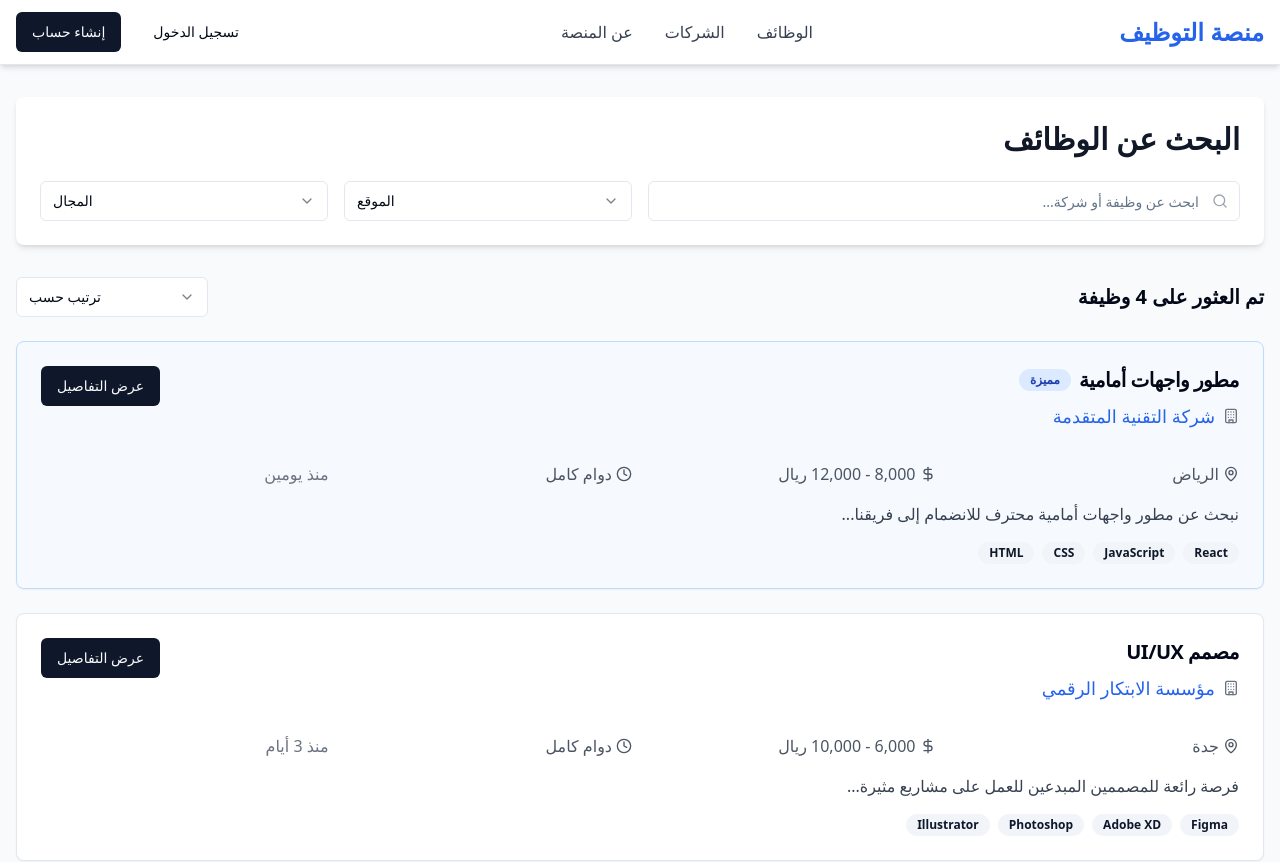
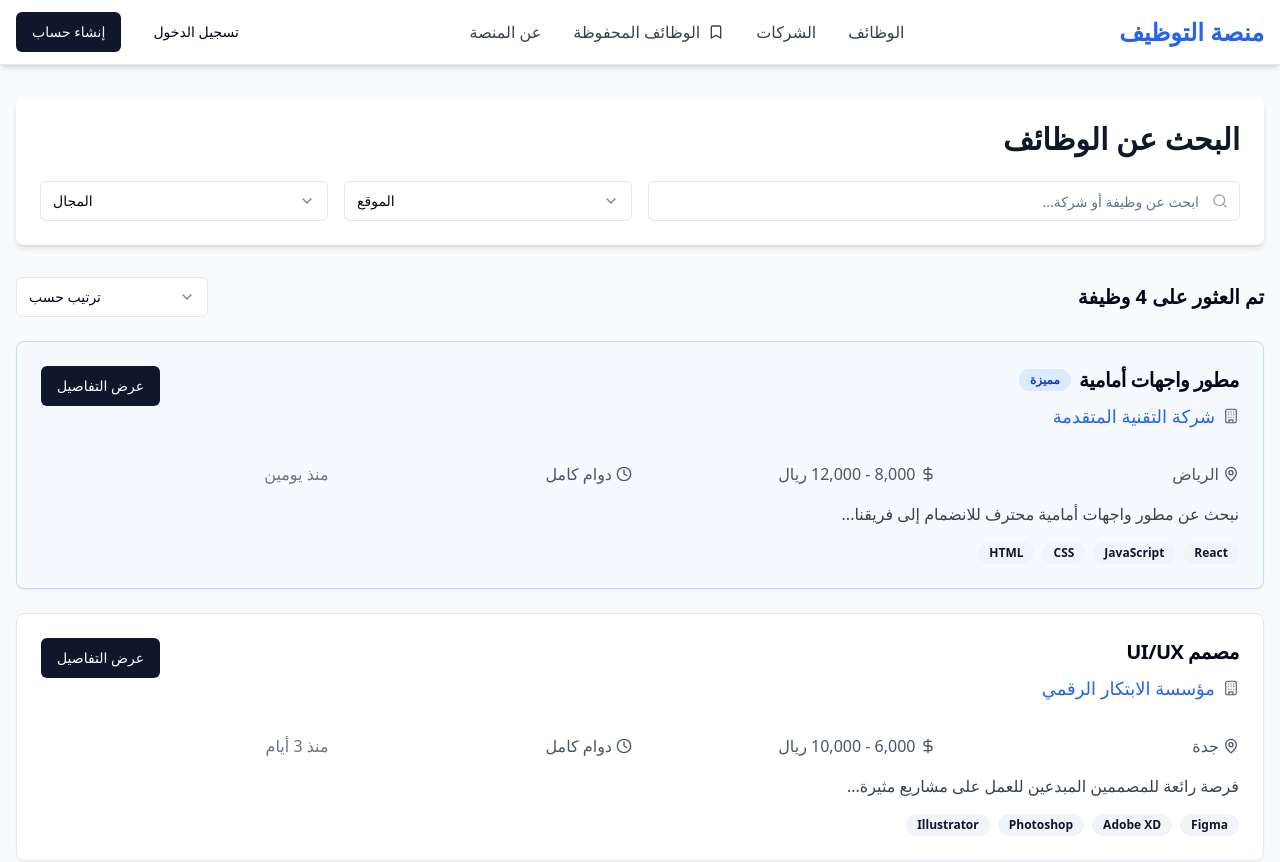
Before and after one commit to AbanoubSamir2811/future-job-seeker-platform, a React (Vite) app: page /jobs in a window 1280 px wide. Shown: the top 862 px of the page. Built offline with nearby package versions, Linux system fonts and the light colour scheme.

Commit message:
Add saved jobs button to header
Adds a "Saved Jobs" button to the navigation bar in the header, linking to the saved jobs page.

```diff
--- a/src/components/Navbar.tsx
+++ b/src/components/Navbar.tsx
@@ -1,7 +1,7 @@
 
 import { Button } from "@/components/ui/button";
 import { Link } from "react-router-dom";
-import { Search, User, Settings } from "lucide-react";
+import { Search, User, Settings, Bookmark } from "lucide-react";
 
 export const Navbar = () => {
   return (
@@ -20,6 +20,10 @@ export const Navbar = () => {
             </Link>
             <Link to="/companies" className="text-gray-700 hover:text-blue-600 transition-colors">
               الشركات
+            </Link>
+            <Link to="/saved-jobs" className="text-gray-700 hover:text-blue-600 transition-colors flex items-center gap-2">
+              <Bookmark className="w-4 h-4" />
+              الوظائف المحفوظة
             </Link>
             <Link to="/about" className="text-gray-700 hover:text-blue-600 transition-colors">
               عن المنصة
```
